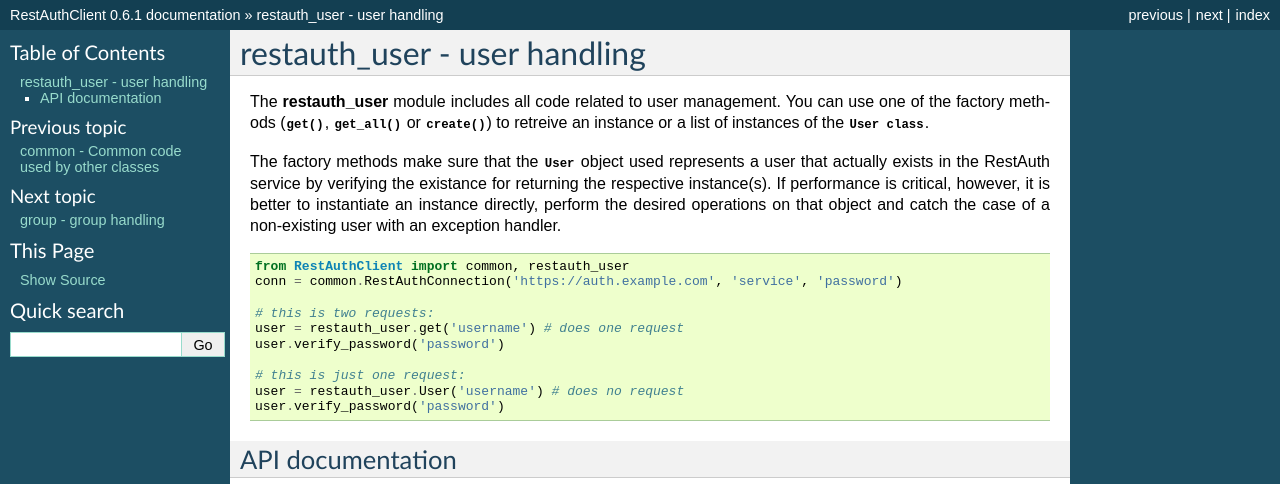
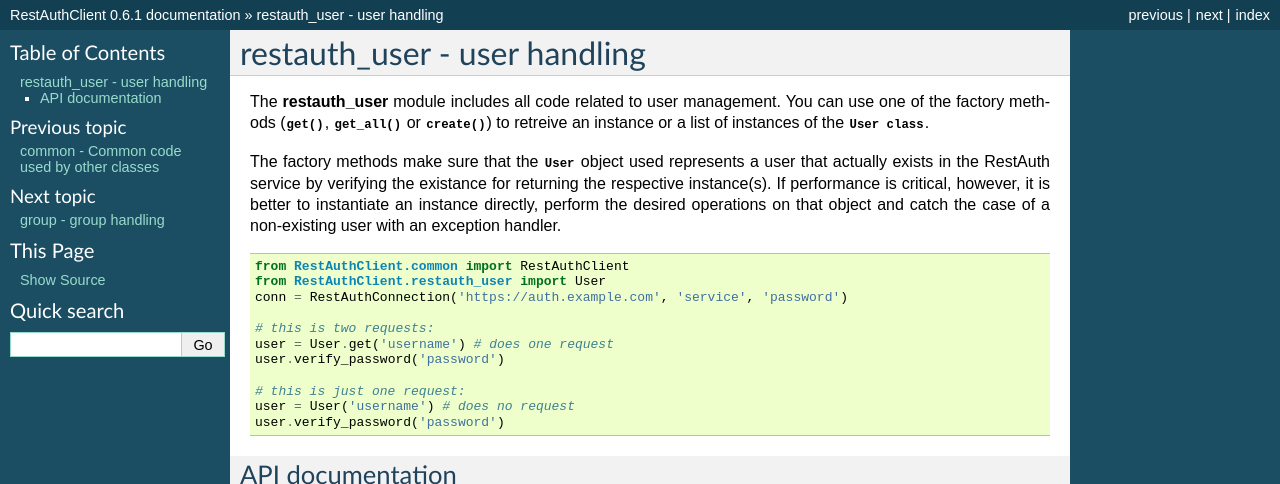
Before and after one commit to RestAuth/RestAuthClient, a Sphinx documentation site: the page built from doc/restauth_user.rst, in a window 1280 px wide, cut to the strip 0-484 px from the top of the page. Built offline with Sphinx 7.4.7, drawn with Linux system fonts in a browser that asks for light colours.

Commit message:
update example

```diff
--- a/doc/group.rst
+++ b/doc/group.rst
@@ -2,8 +2,8 @@
 ======================
 
 The **group** module includes all code relevant to group management. Just like the
-:doc:`restauth_user <restauth_user>` module, the module contains factory methods (:py:meth:`~.group.get`,
-:py:meth:`~.group.get_all` or :py:meth:`~.group.create`) and the :py:class:`.Group` class that
+:doc:`restauth_user <restauth_user>` module, the module contains factory methods (:py:meth:`~.Group.get`,
+:py:meth:`~.Group.get_all` or :py:meth:`~.Group.create`) and the :py:class:`.Group` class that
 offers an interface for managing a group.
 
 Just like with users, it is recommended to instantiate a :py:class:`.Group` object directly if
--- a/doc/restauth_user.rst
+++ b/doc/restauth_user.rst
@@ -2,9 +2,8 @@
 =============================
 
 The **restauth_user** module includes all code related to user management. You can use one of the
-factory methods (:py:func:`~.restauth_user.get`, :py:func:`~.restauth_user.get_all` or
-:py:func:`~.restauth_user.create`) to retreive an instance or a list of instances of the
-:py:class:`User class <.User>`.
+factory methods (:py:meth:`~.User.get`, :py:meth:`~.User.get_all` or :py:meth:`~.User.create`) to
+retreive an instance or a list of instances of the :py:class:`User class <.User>`.
 
 The factory methods make sure that the :py:class:`.User` object used represents a user that actually
 exists in the RestAuth service by verifying the existance for returning the respective instance(s).
@@ -15,15 +14,16 @@
 
 .. code-block:: python
 
-   from RestAuthClient import common, restauth_user
-   conn = common.RestAuthConnection('https://auth.example.com', 'service', 'password')
+   from RestAuthClient.common import RestAuthClient
+   from RestAuthClient.restauth_user import User
+   conn = RestAuthConnection('https://auth.example.com', 'service', 'password')
 
    # this is two requests:
-   user = restauth_user.get('username') # does one request
+   user = User.get('username') # does one request
    user.verify_password('password')
 
    # this is just one request:
-   user = restauth_user.User('username') # does no request
+   user = User('username') # does no request
    user.verify_password('password')
 
 API documentation
```
